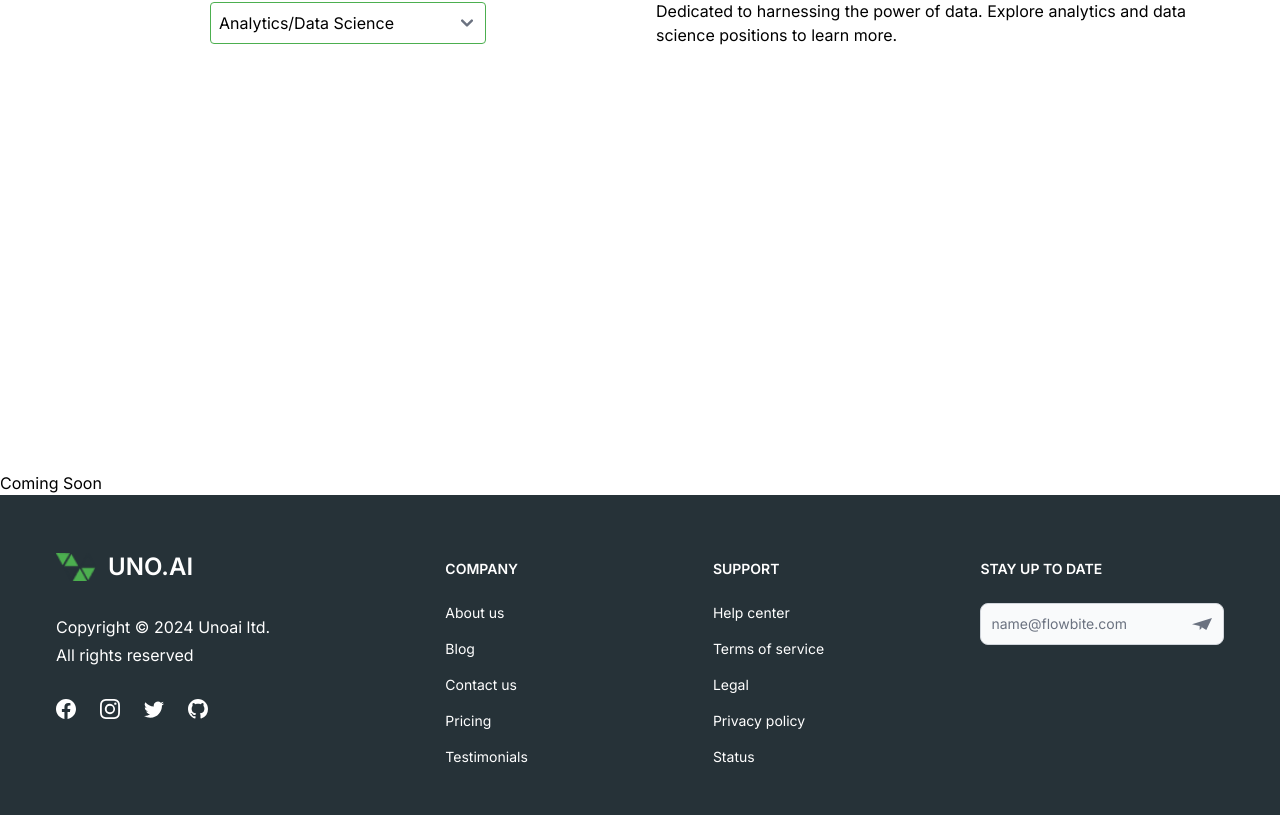
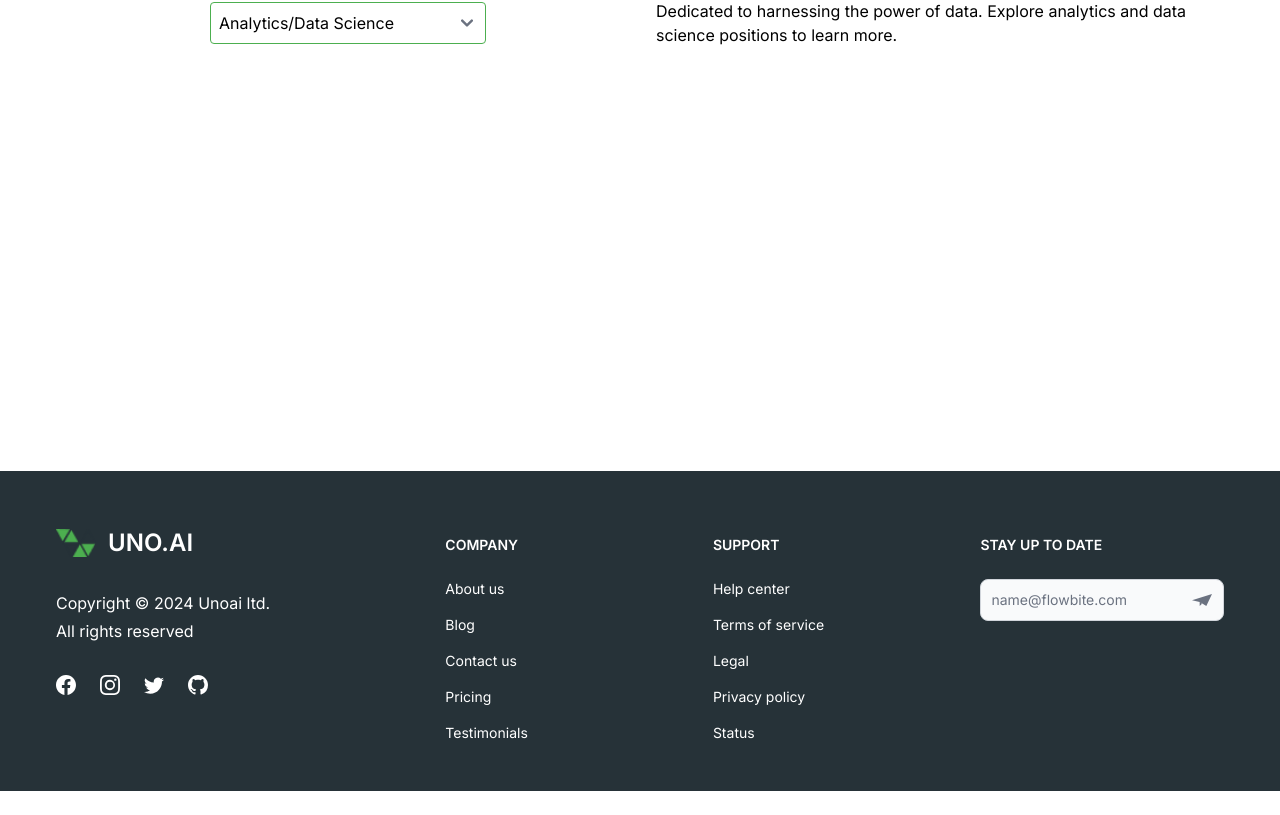
Before and after one commit to UnoDev1/1.1, a React (Vite) app: page / in a window 1280 px wide. Shown: the part 3290-4105 px from the top of the page. After the commit the page ends 4081 px from the top, so only its background shows below. Built offline with nearby package versions, Linux system fonts and the light colour scheme.

Commit message:
code cleaning

```diff
--- a/src/components/AboutUs.jsx
+++ b/src/components/AboutUs.jsx
@@ -4,7 +4,6 @@ const AboutUs = () => {
 
   return (
     <div id="aboutus">
-      Coming Soon
     </div>
   );
 
```
